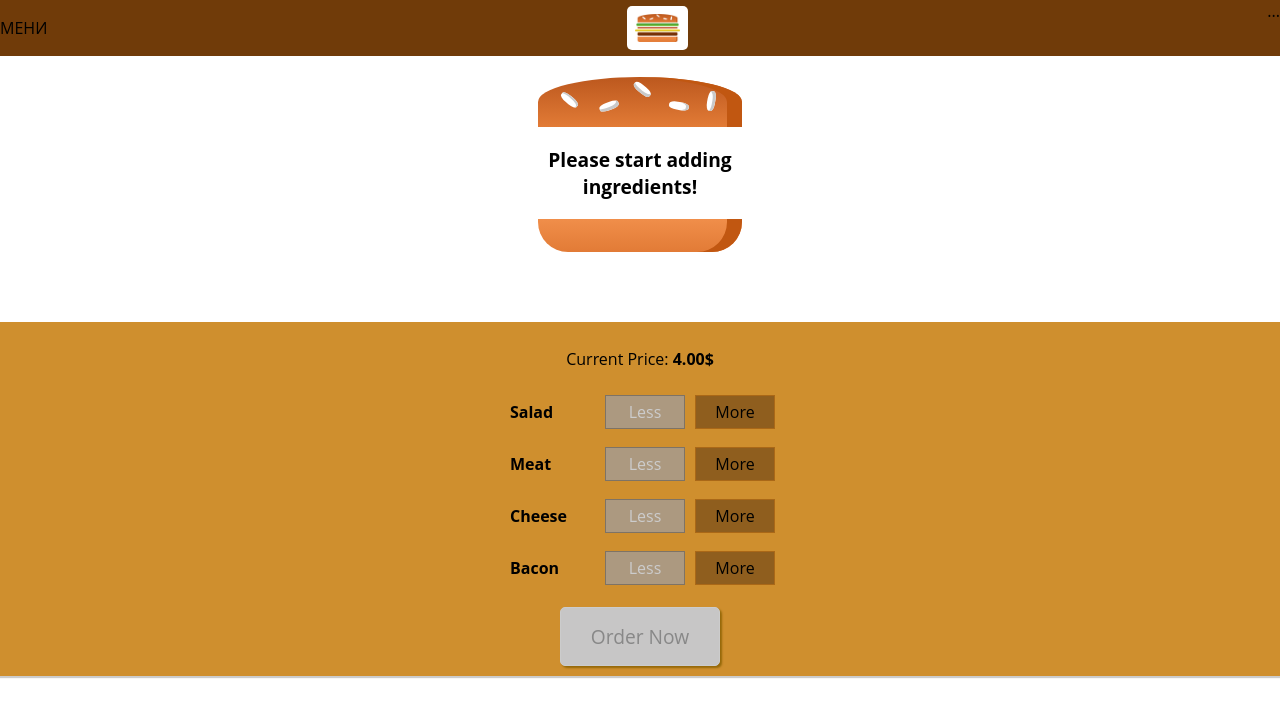
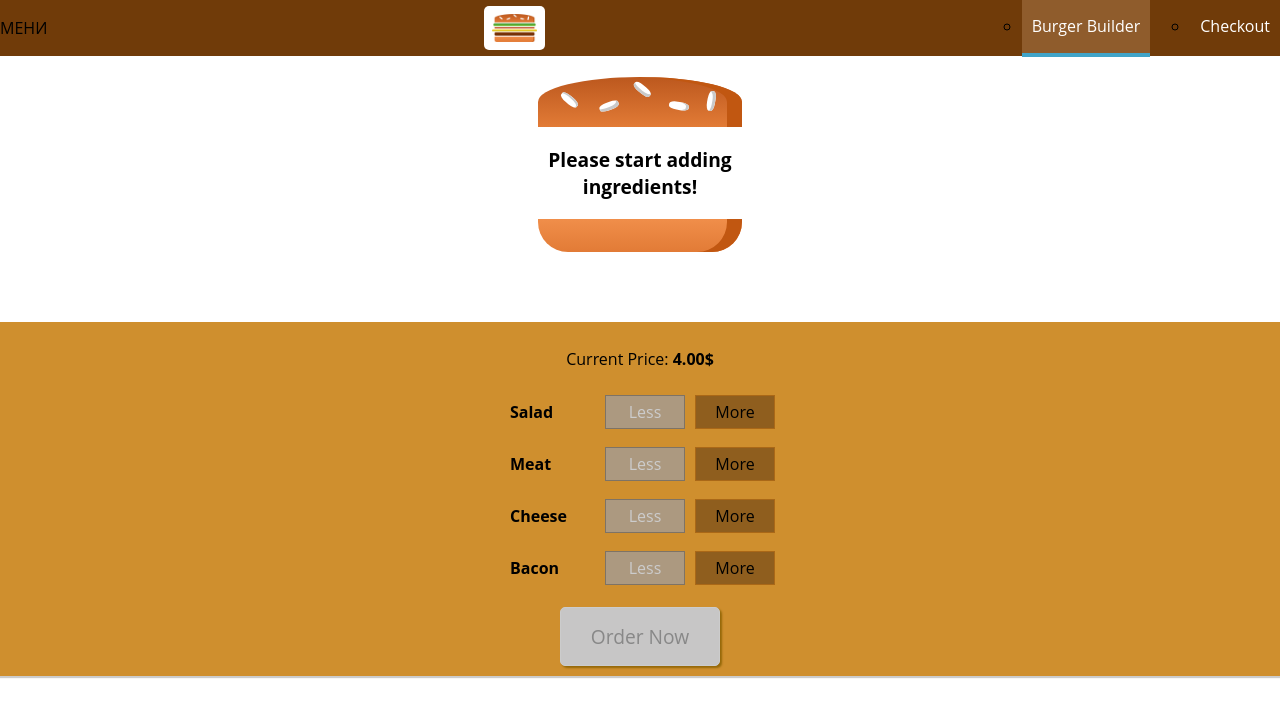
Before and after one commit to cfLaz/gitBurger, a React (Create React App) app: page / in a window 1280 px wide. Shown: the top 716 px of the page. Built offline with nearby package versions, Linux system fonts and the light colour scheme.

Commit message:
Navigation items

```diff
--- /dev/null
+++ b/src/components/Navigation/NavigationItems/NavItems.module.css
@@ -0,0 +1,8 @@
+.NavItems {
+    margin: 0;
+    padding: 0;
+    list-style: none;
+    display: flex;
+    align-items:center;
+    height: 100%;
+}
--- /dev/null
+++ b/src/components/Navigation/NavigationItems/NavigationItem/NavItem.module.css
@@ -0,0 +1,25 @@
+.NavItem {
+    margin: 0;
+    box-sizing: border-box;
+    display: flex;
+    height: 100%;
+    align-items: center;
+}
+.NavItem a {
+    color:white;
+    text-decoration: none;
+    height: 100%;
+    padding: 16px 10px;
+    border-bottom: 4px solid transparent;
+    box-sizing: border-box;
+    display: block;
+
+}
+
+.NavItem a:hover,
+.NavItem a:active,
+.NavItem a.active {
+    background-color: #8f5c2c;
+    border-bottom: 4px solid #40a4c8;
+    color: white;
+}
--- /dev/null
+++ b/src/components/Navigation/NavigationItems/NavigationItem/NavigationItem.js
@@ -0,0 +1,16 @@
+import React from 'react';
+import classes from './NavItem.module.css'
+const navigationItem= (props) => (
+    <ul className={classes.NavItem}>
+       <li>
+           <a
+            href={props.link}
+            className={props.active? classes.active : null}
+           >
+           {props.children}
+           </a>
+        </li>
+    </ul>
+);
+
+export default navigationItem;
--- a/src/components/Navigation/NavigationItems/NavigationItems.js
+++ b/src/components/Navigation/NavigationItems/NavigationItems.js
@@ -0,0 +1,21 @@
+import React from 'react';
+import classes from './NavItems.module.css';
+import NavItem from './NavigationItem/NavigationItem'
+
+const navigationItems= (props) => (
+    <ul className={classes.NavItems}>
+        <NavItem
+        link='/'
+        active//boolean properties can be setup like this (without active={true})
+        >
+            Burger Builder
+        </NavItem>
+        <NavItem
+        link='/'
+        >
+            Checkout
+        </NavItem>
+    </ul>
+);
+
+export default navigationItems;
--- a/src/components/Navigation/Toolbar/Toolbar.js
+++ b/src/components/Navigation/Toolbar/Toolbar.js
@@ -1,13 +1,14 @@
 import React from 'react';
 import classes from './Toolbar.module.css';
 import Logo from '../../Logo/Logo';
-
+import NavItems from '../NavigationItems/NavigationItems';
 const toolbar= (props) => (
     <header className={classes.Toolbar}>
         <div>МЕНИ</div>
         <Logo/>
-        <nav>...</nav>
-
+        <nav>
+            <NavItems/>
+        </nav>
     </header>
 );
 export default toolbar;
```
